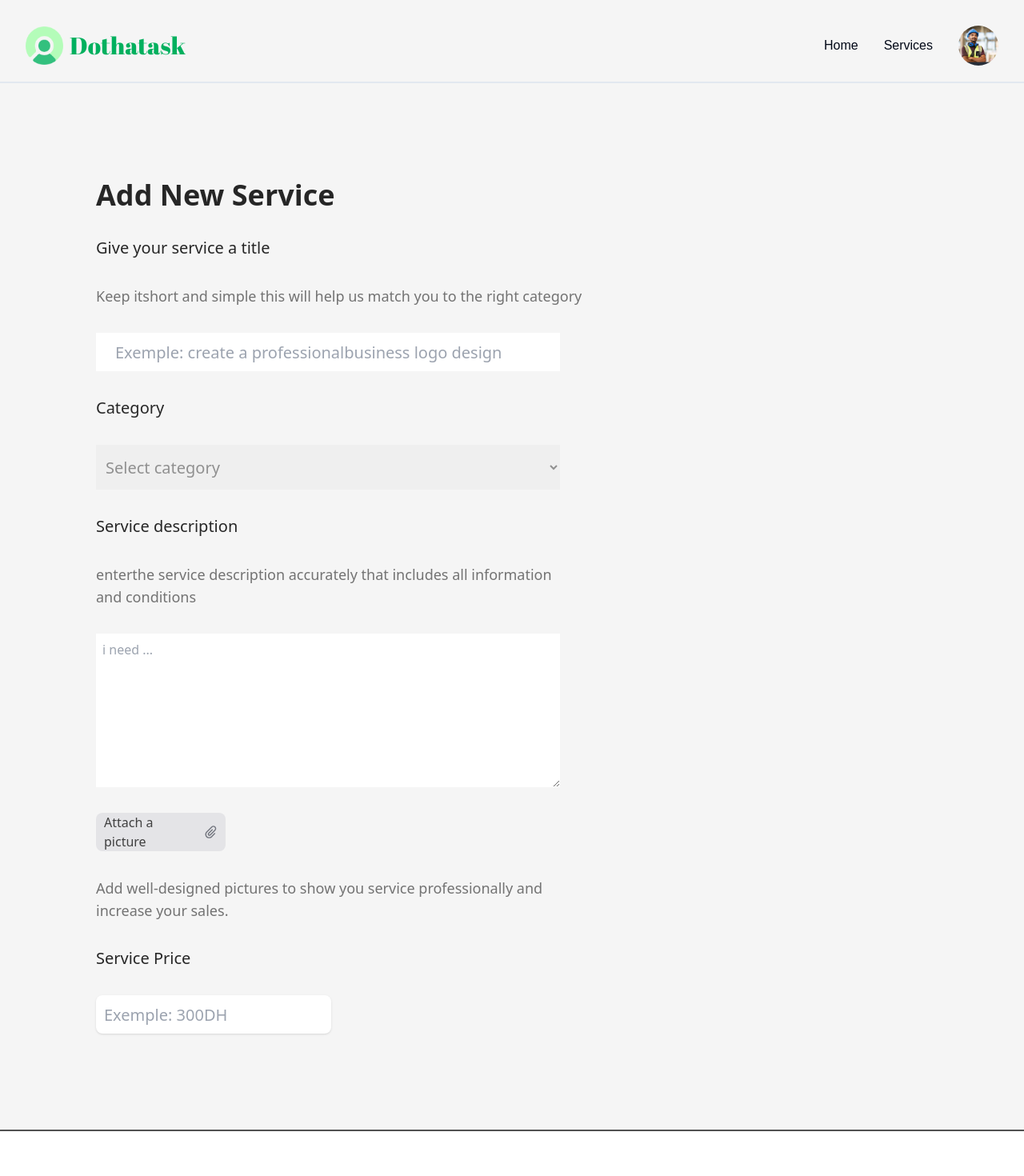
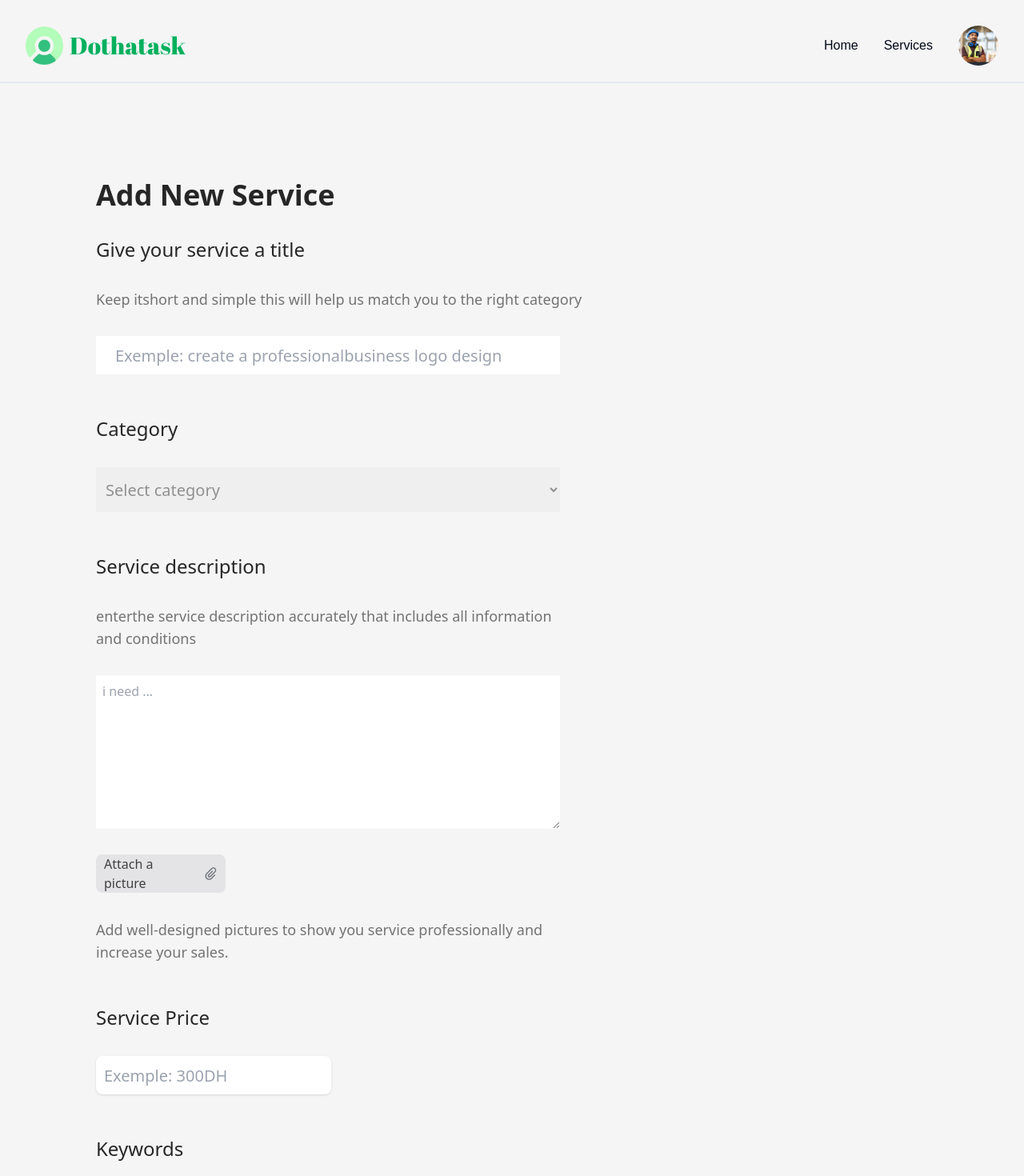
Before and after one commit to OthmanSALAHI/frontend-dothatask, a React (Vite) app: page /add-service in a window 1280 px wide. Shown: the top 1470 px of the page at 80% size. Built offline with nearby package versions, Linux system fonts and the light colour scheme.

Commit message:
Update AddService component styling

```diff
--- a/src/components/pages/AddService.jsx
+++ b/src/components/pages/AddService.jsx
@@ -24,16 +24,16 @@ function AddService() {
     <div className='relative '>
         <div className='m-[120px] flex flex-col gap-8'>
             <div className="text-neutral-800 md:text-4xl text-md font-bold" >Add New Service</div>
-            <div className="text-neutral-800 text-xl font-medium ">Give your service a title</div>
+            <div className="text-neutral-800 text-2xl font-medium ">Give your service a title</div>
             <div className="text-neutral-500 text-lg font-normal ">Keep itshort and simple this will help us match you to the right category</div>
             <form className='relative flex flex-col gap-8' action="">
                 <input className=" w-[580px] h-8 p-6 text-do_gray_text_input text-xl font-normal " placeholder='Exemple: create a professionalbusiness logo design' />
-                <div className="text-neutral-800 text-xl font-medium">Category</div>
+                <div className="text-neutral-800 text-2xl mt-5 font-medium">Category</div>
                 <select {...register('categorie', { required: true })}  className=" w-[580px] h-14 text-xl p-2 font-normal outline-none text-do_gray_text_input">
                     <option value="">Select category</option>
                     {categories.map((e) => <option value={e}>{e}</option>)}
                 </select>
-                <div className="text-neutral-800 text-xl font-medium ">Service description</div>
+                <div className="text-neutral-800 text-2xl mt-5 font-medium ">Service description</div>
                 <div className="w-[580px] text-neutral-500 text-lg font-normal ">enterthe service description accurately that includes all information and conditions</div>
                 <textarea type="comment" placeholder='i need ...' className='w-[580px] h-48 p-2 outline-none' />
                 <label for="zone-file" className="w-[162px] h-12 p-2.5 bg-zinc-200 rounded-lg justify-center items-center gap-2.5 flex">
@@ -42,8 +42,9 @@ function AddService() {
                     <input id="zone-file" className="hidden w-[162px] h-12 " type="file"/>
                 </label>
                 <div className="w-[580px] text-neutral-500 text-lg font-normal">Add well-designed pictures to show you service professionally and increase your sales.</div>
-                <div className="text-neutral-800 text-xl font-medium">Service Price</div>
+                <div className="text-neutral-800 text-2xl mt-5 font-medium">Service Price</div>
                 <input type='number' placeholder="Exemple: 300DH" className="w-[294px] h-12 p-2.5 bg-white rounded-lg shadow text-do_gray_text_input text-xl font-normal"/>
+                <div className="text-neutral-800 text-2xl mt-5 font-medium">Keywords</div>
 
             </form>
         </div>
```
